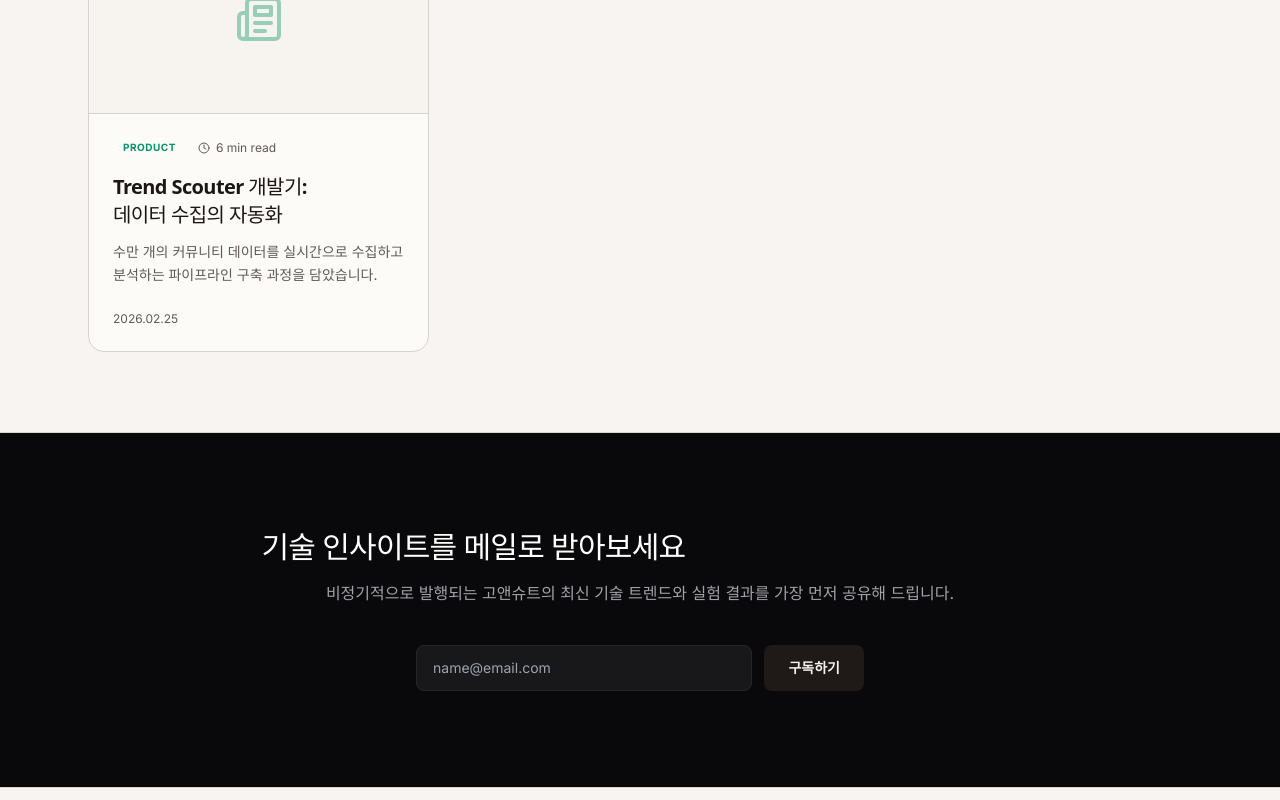
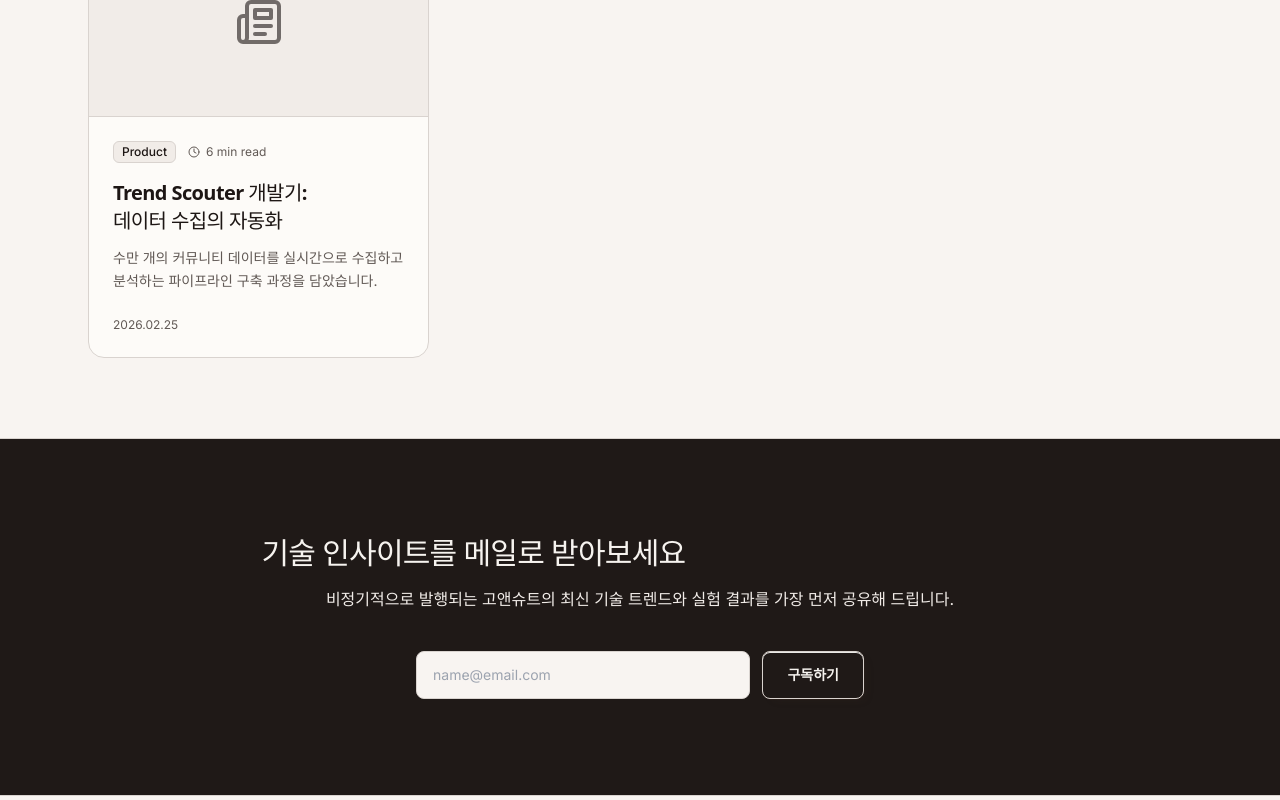
Before and after one commit to DeuklyoungKo/gonsuit, a Next.js app in the folder gonsuit/: page /lab in a window 1280 px wide. Shown: the part 980-1780 px from the top of the page. Built offline with nearby package versions, Linux system fonts and the light colour scheme; a web font is replaced by a local one.

Commit message:
feat(design): /lab 및 /lab/[slug]에 Coral 테마 적용 (Phase 4-3)

```diff
--- a/gonsuit/src/app/lab/[slug]/page.tsx
+++ b/gonsuit/src/app/lab/[slug]/page.tsx
@@ -83,20 +83,16 @@ export default function PostPage({ params }: Props) {
 
         {/* 헤더 */}
         <header className="mb-12">
-          <span
-            className={`inline-block px-2.5 py-0.5 rounded-full text-[10px] uppercase font-bold tracking-wider mb-4 ${
-              post.color
-            }`}
-          >
-            {post.category}
-          </span>
           <h1 className="text-3xl font-bold leading-tight tracking-tight md:text-4xl">
             {post.title}
           </h1>
           <p className="mt-4 text-lg text-muted-foreground leading-relaxed">
             {post.description}
           </p>
-          <div className="mt-6 flex items-center gap-6 text-sm text-muted-foreground border-t border-border pt-6">
+          <div className="mt-6 flex flex-wrap items-center gap-4 text-sm text-muted-foreground border-t border-border pt-6">
+            <span className="rounded-md bg-[var(--color-paper-2)] px-2 py-0.5 text-xs font-medium text-foreground border border-border">
+              {post.category}
+            </span>
             <div className="flex items-center gap-1.5">
               <Calendar className="h-4 w-4" />
               {post.date}
@@ -123,8 +119,8 @@ export default function PostPage({ params }: Props) {
             prose-li:text-foreground prose-li:leading-relaxed prose-li:my-1.5 prose-li:marker:text-primary
             prose-strong:text-foreground prose-strong:font-semibold
             prose-blockquote:not-italic prose-blockquote:my-8
-            prose-blockquote:border-l-4 prose-blockquote:border-primary
-            prose-blockquote:bg-primary/5 prose-blockquote:rounded-r-xl
+            prose-blockquote:border-l-4 prose-blockquote:border-[var(--color-board)]
+            prose-blockquote:bg-[var(--color-paper-2)] prose-blockquote:rounded-r-xl
             prose-blockquote:px-6 prose-blockquote:py-4
             prose-blockquote:text-foreground prose-blockquote:font-medium
           "
@@ -139,13 +135,13 @@ export default function PostPage({ params }: Props) {
           <div className="flex flex-col sm:flex-row items-center justify-center gap-4">
             <Link
               href="/contact"
-              className="flex items-center gap-2 rounded-lg bg-primary px-6 py-3 text-sm font-semibold text-primary-foreground transition-opacity hover:opacity-90"
+              className="hm-press hm-press-primary flex items-center justify-center gap-2 px-6 py-3 text-sm font-semibold"
             >
               협업 문의하기
             </Link>
             <Link
               href="/lab"
-              className="flex items-center gap-2 rounded-lg border border-border px-6 py-3 text-sm font-semibold text-foreground transition-colors hover:bg-muted"
+              className="hm-press flex items-center justify-center gap-2 px-6 py-3 text-sm font-semibold"
             >
               다른 글 보기
             </Link>
--- a/gonsuit/src/app/lab/page.tsx
+++ b/gonsuit/src/app/lab/page.tsx
@@ -41,7 +41,7 @@ export default function LabPage() {
 
       <main>
         {/* Header Section */}
-        <section className="border-b border-border py-20 bg-muted/20">
+        <section className="border-b border-border py-20 bg-[var(--color-paper-2)]">
           <div className="mx-auto max-w-6xl px-6">
             <div className="max-w-3xl">
               <h1 className="text-4xl font-bold tracking-tight md:text-5xl">고앤슈트 Lab</h1>
@@ -65,17 +65,15 @@ export default function LabPage() {
                     href={`/lab/${post.slug}`}
                     className="group block"
                   >
-                    <article className="flex flex-col h-full rounded-2xl border border-border bg-card overflow-hidden transition-all hover:border-primary/40 hover:shadow-lg">
-                      <div className="aspect-[16/9] bg-muted/50 flex items-center justify-center border-b border-border transition-colors group-hover:bg-primary/5">
+                    <article className="flex flex-col h-full rounded-2xl border border-border bg-card overflow-hidden transition-[border-color,box-shadow] duration-200 hover:border-primary/40 hover:shadow-md">
+                      <div className="aspect-[16/9] bg-[var(--color-paper-2)] flex items-center justify-center border-b border-border transition-colors group-hover:bg-[var(--color-paper-3)]">
                         <Icon
-                          className={`h-12 w-12 ${post.color.split(" ")[0]} opacity-40 group-hover:scale-110 transition-transform`}
+                          className="h-12 w-12 text-foreground opacity-60 group-hover:scale-105 transition-transform"
                         />
                       </div>
                       <div className="p-6 flex-1 flex flex-col">
                         <div className="flex items-center gap-3 mb-4">
-                          <span
-                            className={`px-2.5 py-0.5 rounded-full text-[10px] uppercase font-bold tracking-wider ${post.color}`}
-                          >
+                          <span className="px-2 py-0.5 rounded-md text-xs font-medium bg-[var(--color-paper-2)] text-foreground border border-border">
                             {post.category}
                           </span>
                           <div className="flex items-center gap-1.5 text-xs text-muted-foreground">
@@ -105,19 +103,19 @@ export default function LabPage() {
         </section>
 
         {/* Newsletter Section */}
-        <section className="py-24 border-t border-border bg-zinc-950 text-white">
+        <section className="py-24 border-t border-border bg-[var(--color-board)] text-[var(--color-board-type)]">
           <div className="mx-auto max-w-4xl px-6 text-center">
             <h2 className="text-3xl font-bold tracking-tight">기술 인사이트를 메일로 받아보세요</h2>
-            <p className="mt-4 text-zinc-400">
+            <p className="mt-4 text-[var(--color-paper-2)]">
               비정기적으로 발행되는 고앤슈트의 최신 기술 트렌드와 실험 결과를 가장 먼저 공유해 드립니다.
             </p>
             <form className="mt-10 flex flex-col sm:flex-row gap-3 max-w-md mx-auto">
               <input
                 type="email"
                 placeholder="name@email.com"
-                className="flex-1 bg-zinc-900 border border-zinc-800 rounded-lg px-4 py-3 text-sm focus:outline-none focus:ring-2 focus:ring-primary"
+                className="flex-1 bg-[var(--color-paper)] text-[var(--color-ink)] border border-[var(--color-rule)] rounded-lg px-4 py-3 text-sm focus:outline-none focus:ring-2 focus:ring-[var(--color-focus)]"
               />
-              <button className="bg-primary text-primary-foreground px-6 py-3 rounded-lg text-sm font-semibold hover:opacity-90 transition-opacity">
+              <button className="hm-press hm-press-primary px-6 py-3 text-sm font-semibold border border-[var(--color-rule)]">
                 구독하기
               </button>
             </form>
```
Also changed, not shown: 2 other files (tests, documents, lock files or other folders).
